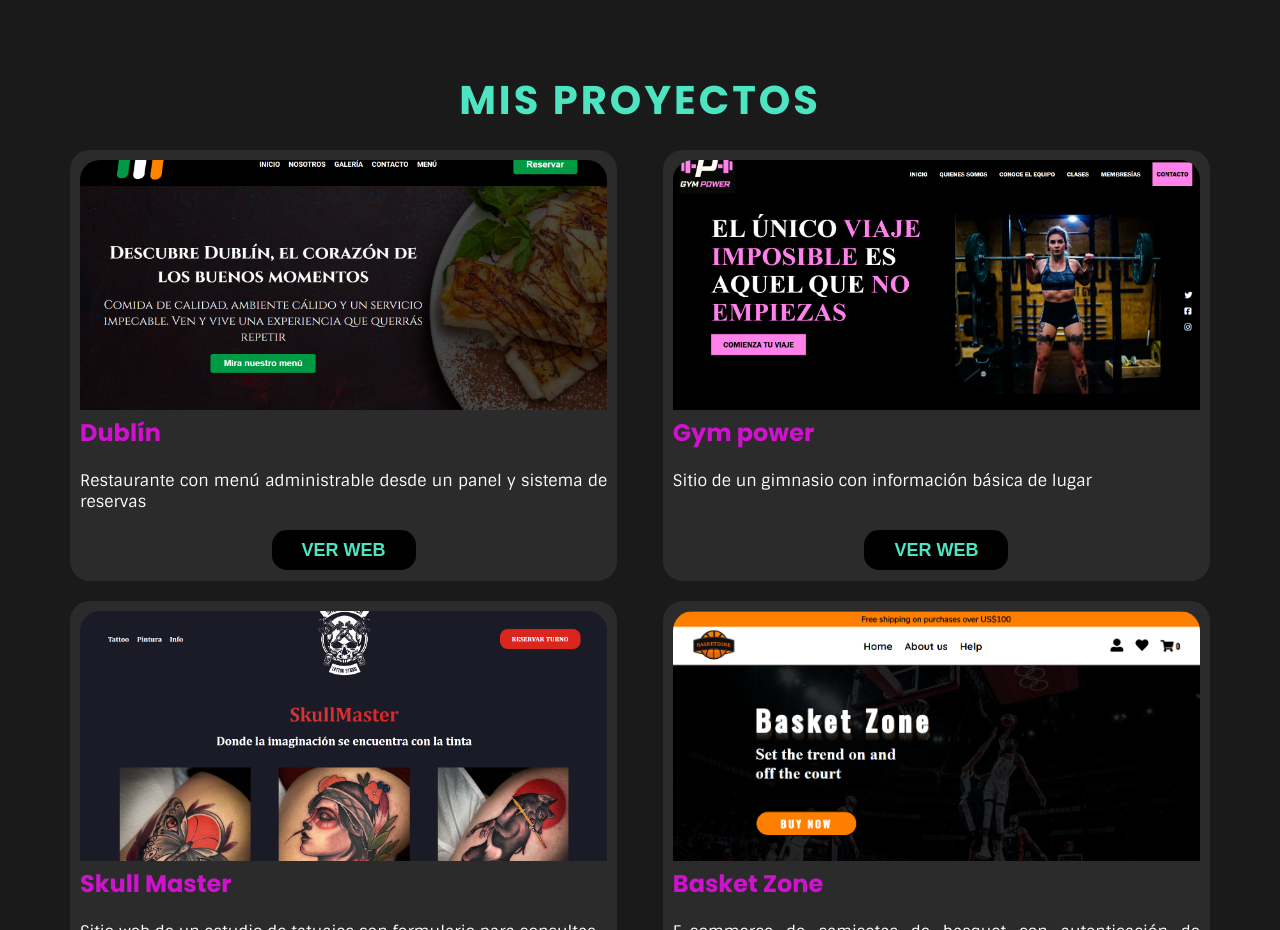
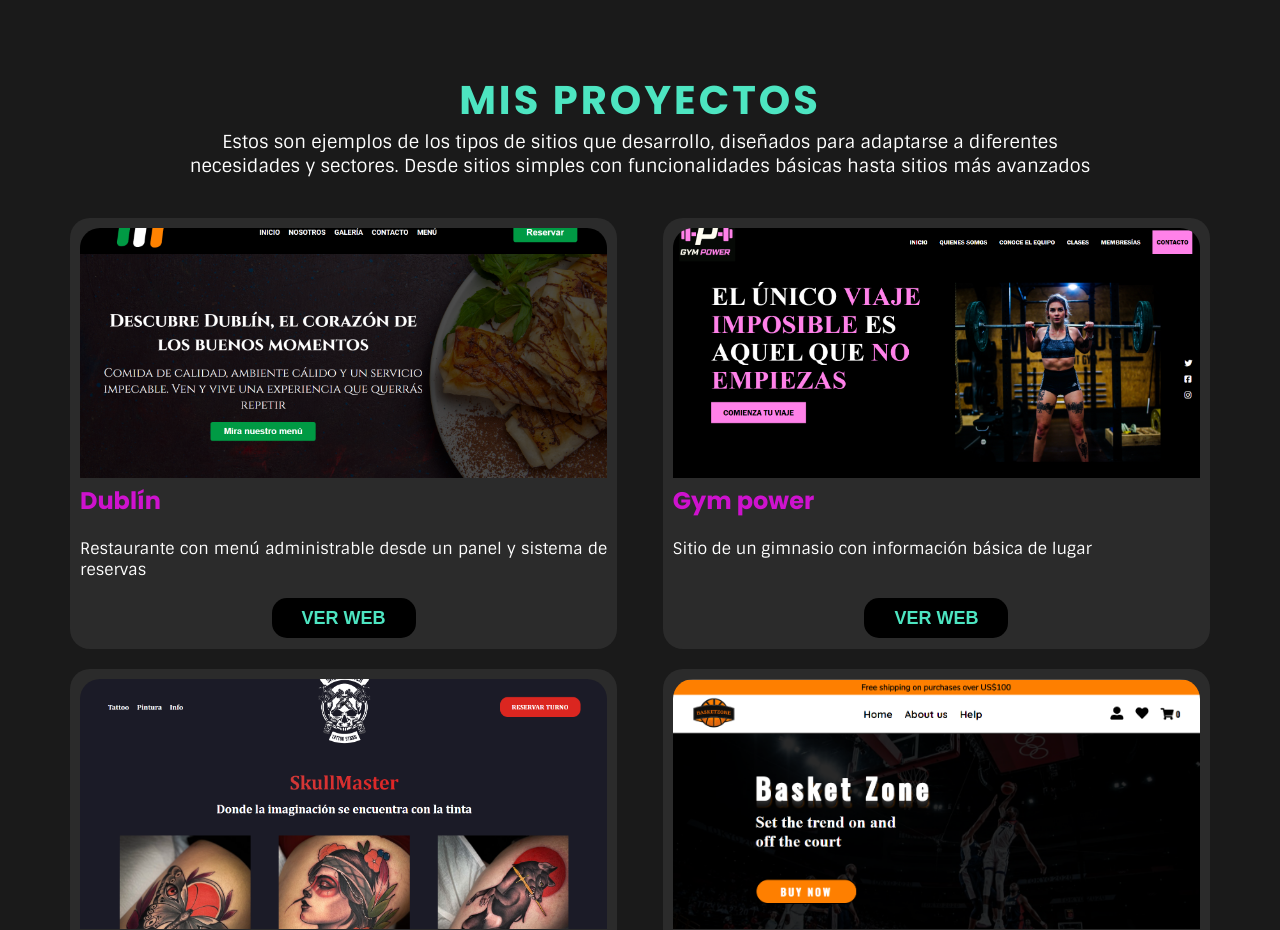
Before and after one commit to AlbeerC/portfolio-freelance, a React (Vite) app: page / in a window 1280 px wide. Shown: the part 1280-2210 px from the top of the page. Built offline with nearby package versions, Linux system fonts and the light colour scheme.

Commit message:
fix error in navigation between views

```diff
--- a/package.json
+++ b/package.json
@@ -15,6 +15,7 @@
     "react-icons": "^4.12.0",
     "react-loader-spinner": "^6.1.0",
     "react-router-dom": "^6.19.0",
+    "react-router-hash-link": "^2.4.3",
     "react-scroll": "^1.9.0",
     "react-vertical-timeline-component": "^3.5.3",
     "swiper": "^11.0.5"
--- a/src/components/Contact/Contact.jsx
+++ b/src/components/Contact/Contact.jsx
@@ -1,7 +1,4 @@
 import './Contact.scss'
-import { FaLinkedin, FaEnvelope, FaWhatsapp } from "react-icons/fa"
-import { FaSquareXTwitter } from "react-icons/fa6"
-import { useState } from 'react'
 
 function Contact () {
 
--- a/src/components/MainLayout/MainLayout.jsx
+++ b/src/components/MainLayout/MainLayout.jsx
@@ -11,12 +11,14 @@ function MainLayout() {
 
   useEffect(() => {
     if (location.hash) {
-      const element = document.getElementById(location.hash.substring(1));
-      if (element) {
-        element.scrollIntoView({ behavior: 'smooth' });
-      }
+      setTimeout(() => {
+        const element = document.querySelector(location.hash)
+        if (element) {
+          element.scrollIntoView({ behavior: "smooth" })
+        }
+      }, 100) // Pequeña espera para asegurar que la vista se ha cargado
     }
-  }, [location]);
+  }, [location])
 
   return (
     <main>
--- a/src/components/Navbar/Navbar.jsx
+++ b/src/components/Navbar/Navbar.jsx
@@ -17,6 +17,7 @@ function Navbar () {
         setShowMenu(false)
     }
 
+
     return (
         <header>
             <div className="nav-mobile">
@@ -28,7 +29,7 @@ function Navbar () {
                     <li><a href='/#home' className='active' onClick={handleScrollToTop}>Inicio</a></li>
                     <li><Link to="/precios" onClick={handleScrollToTop}>Precios</Link></li>
                     <li><Link to="/proceso" onClick={handleScrollToTop}>Proceso</Link></li>
-                    <li><a href='/#contact' onClick={handleScrollToTop}>Contacto</a></li>
+                    <li><Link to='/#contact' onClick={() => setShowMenu(false)}>Contacto</Link></li>
                 </ul>
             </nav>
         </header>
--- a/src/components/Prices/Prices.jsx
+++ b/src/components/Prices/Prices.jsx
@@ -53,7 +53,7 @@ function Prices () {
         <section className="prices" id='prices'>
             <div className="texts">
                 <h2 className="section-title">Planes de servicio</h2>
-                <p>Estimación general del tiempo y presupuesto dependiendo del tipo de proyecto. Tener en cuenta que estos valores pueden variar dependiendo de los detalles específicos y funcionalidades requeridas.</p>
+                <p className='subtitle'>Estimación general del tiempo y presupuesto dependiendo del tipo de proyecto. Tener en cuenta que estos valores pueden variar dependiendo de los detalles específicos y funcionalidades requeridas.</p>
             </div>
             <div className="flex">
                 {plans.map((plan, index) => (
--- a/src/components/ProjectsList/ProjectsList.jsx
+++ b/src/components/ProjectsList/ProjectsList.jsx
@@ -31,6 +31,7 @@ function ProjectsList () {
     return (
         <section className="projects" id='projects'>
             <h2 className='section-title'>Mis proyectos</h2>
+            <p className='subtitle'>Estos son ejemplos de los tipos de sitios que desarrollo, diseñados para adaptarse a diferentes necesidades y sectores. Desde sitios simples con funcionalidades básicas hasta sitios más avanzados</p>
                 <div className="projects-list">
                     {data.map((project, index) => (
                         <ProjectCard key={project.id} project={project} />
--- a/src/components/ProjectsList/ProjectsList.scss
+++ b/src/components/ProjectsList/ProjectsList.scss
@@ -6,6 +6,13 @@
 
     @include responsive(tablet) {
         padding:  2rem;
+    }
+
+    .subtitle {
+        color: #ffffff;
+        font-size: 1.8rem;
+        padding-bottom: 2rem;
+        text-align: center;
     }
 
     .projects-list {
--- a/src/scss/_resets.scss
+++ b/src/scss/_resets.scss
@@ -43,3 +43,8 @@ header, section, footer {
         padding: 5rem 15rem !important;
     }
 }
+
+.subtitle {
+    max-width: 80%;
+    margin: 0 auto;
+}
```
Also changed, not shown: 1 other file (tests, documents, lock files or other folders).
